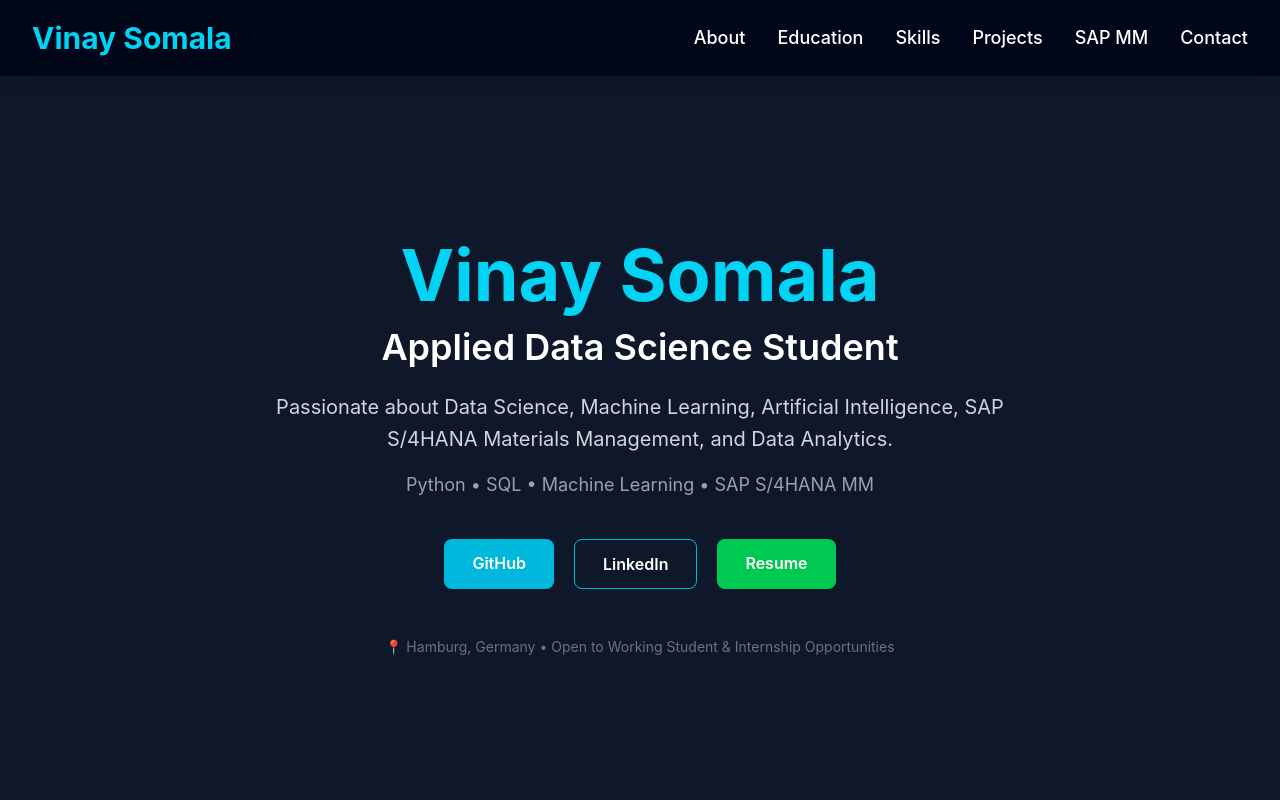
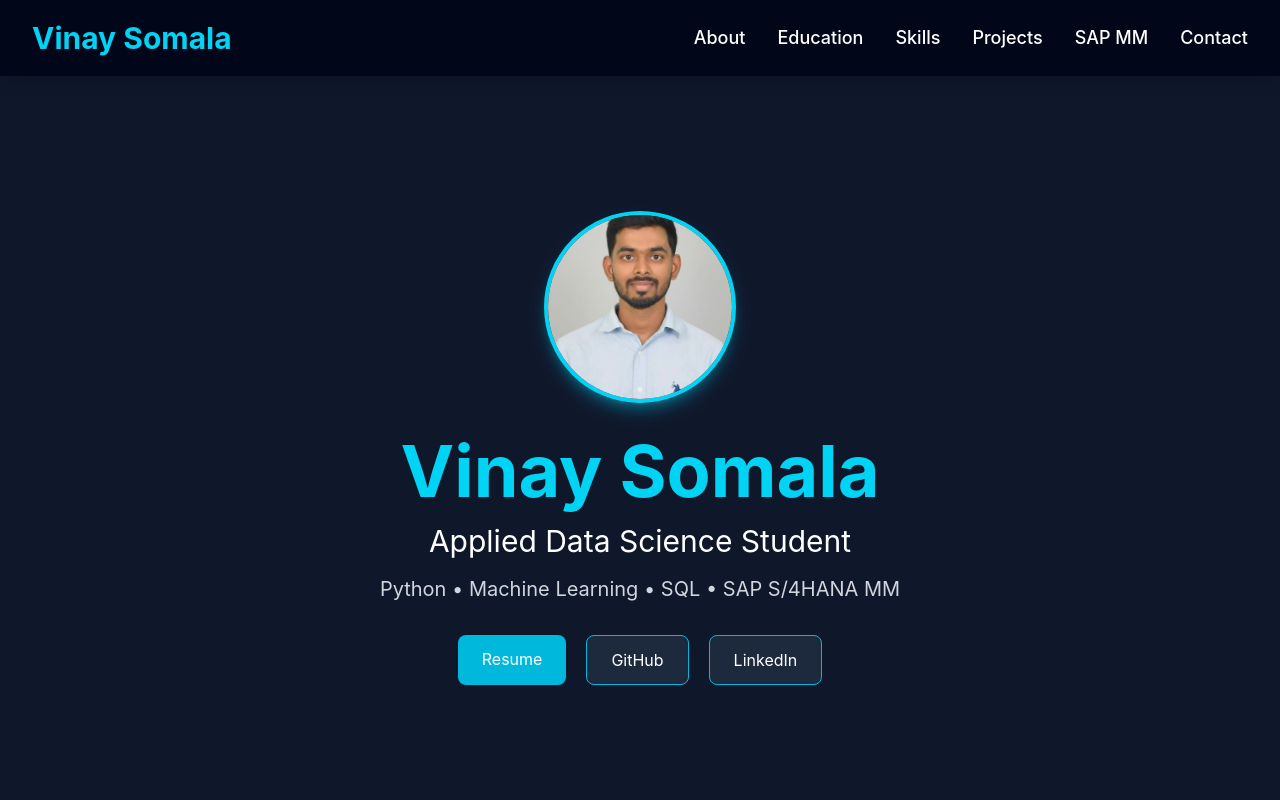
Before and after one commit to somalavinay879-18/vinay-somala-portfolio, a React app: page / in a window 1280 px wide. Shown: the top 800 px of the page. Built offline with nearby package versions, Linux system fonts and the light colour scheme; the HTML template or start-up script is replaced by a standard one.

Commit message:
Updated portfolio with photo, SAP section and footer

```diff
--- a/src/App.jsx
+++ b/src/App.jsx
@@ -2,9 +2,9 @@ import Navbar from "./components/Navbar";
 import Hero from "./components/Hero";
 import About from "./components/About";
 import Education from "./components/Education";
+import SAP from "./components/SAP";
 import Skills from "./components/Skills";
 import Projects from "./components/Projects";
-import SAP from "./components/SAP";
 import Contact from "./components/Contact";
 import Footer from "./components/Footer";
 
@@ -12,17 +12,13 @@ function App() {
   return (
     <>
       <Navbar />
-
-      <main>
       <Hero />
       <About />
       <Education />
+      <SAP />
       <Skills />
       <Projects />
-        <SAP />
       <Contact />
-      </main>
-
       <Footer />
     </>
   );
--- a/src/components/Contact.jsx
+++ b/src/components/Contact.jsx
@@ -2,60 +2,67 @@ export default function Contact() {
     return (
         <section
             id="contact"
-            className="bg-slate-800 text-white py-20 px-8"
+            className="py-24 bg-slate-900 text-white"
         >
-            <div className="max-w-5xl mx-auto text-center">
+            <div className="max-w-5xl mx-auto px-6 text-center">
 
                 <h2 className="text-5xl font-bold text-cyan-400 mb-6">
-                    Contact
+                    Contact Me
                 </h2>
 
-                <p className="text-xl text-gray-300 mb-12">
-                    I'm currently looking for Working Student and Internship
-                    opportunities in Data Science, Machine Learning, AI,
-                    SAP S/4HANA MM, and Data Analytics.
-                    Feel free to connect with me.
+                <p className="text-gray-300 text-lg mb-12">
+                    I'm currently looking for Working Student roles, Internships,
+                    and opportunities in Data Science, Machine Learning, and SAP MM.
+                    Feel free to reach out!
                 </p>
 
-                <div className="space-y-6 text-xl">
+                <div className="grid md:grid-cols-3 gap-8">
 
-                    <p>
-                        📧 <span className="font-semibold">Email:</span>{" "}
+                    {/* Email */}
+                    <div className="bg-slate-800 rounded-2xl p-6 hover:shadow-lg hover:shadow-cyan-500/20 transition">
+                        <h3 className="text-2xl font-semibold text-cyan-400 mb-3">
+                            Email
+                        </h3>
+
                         <a
                             href="mailto:somalavinay879@gmail.com"
-                            className="text-cyan-400 hover:underline"
+                            className="text-gray-300 hover:text-cyan-400"
                         >
                             somalavinay879@gmail.com
                         </a>
-                    </p>
+                    </div>
 
-                    <p>
-                        💼 <span className="font-semibold">LinkedIn:</span>{" "}
+                    {/* LinkedIn */}
+                    <div className="bg-slate-800 rounded-2xl p-6 hover:shadow-lg hover:shadow-cyan-500/20 transition">
+                        <h3 className="text-2xl font-semibold text-cyan-400 mb-3">
+                            LinkedIn
+                        </h3>
+
                         <a
-                            href="https://www.linkedin.com/in/vinaysomala/"
+                            href="https://linkedin.com/in/vinay-somala"
                             target="_blank"
                             rel="noreferrer"
-                            className="text-cyan-400 hover:underline"
+                            className="text-gray-300 hover:text-cyan-400"
                         >
-                            linkedin.com/in/vinaysomala
+                            linkedin.com/in/vinay-somala
                         </a>
-                    </p>
+                    </div>
 
-                    <p>
-                        🐙 <span className="font-semibold">GitHub:</span>{" "}
+                    {/* GitHub */}
+                    <div className="bg-slate-800 rounded-2xl p-6 hover:shadow-lg hover:shadow-cyan-500/20 transition">
+                        <h3 className="text-2xl font-semibold text-cyan-400 mb-3">
+                            GitHub
+                        </h3>
+
                         <a
                             href="https://github.com/somalavinay879-18"
                             target="_blank"
                             rel="noreferrer"
-                            className="text-cyan-400 hover:underline"
+                            className="text-gray-300 hover:text-cyan-400"
                         >
                             github.com/somalavinay879-18
                         </a>
-                    </p>
-
-                    <p>
-                        📍 <span className="font-semibold">Location:</span> Hamburg, Germany
-                    </p>
+                    </div>
 
                 </div>
 
--- a/src/components/Hero.jsx
+++ b/src/components/Hero.jsx
@@ -2,59 +2,54 @@ export default function Hero() {
     return (
         <section
             id="home"
-            className="min-h-screen flex flex-col justify-center items-center bg-slate-900 text-white pt-24 px-6 text-center"
+            className="min-h-screen flex flex-col justify-center items-center bg-slate-900 text-white pt-24 px-6"
         >
-            <h1 className="text-6xl md:text-7xl font-bold text-cyan-400">
+            {/* Profile Photo */}
+            <img
+                src="/profile.jpg"
+                alt="Vinay Somala"
+                className="w-48 h-48 rounded-full object-cover border-4 border-cyan-400 shadow-lg shadow-cyan-500/40 mb-8"
+            />
+
+            <h1 className="text-6xl md:text-7xl font-bold text-cyan-400 text-center">
                 Vinay Somala
             </h1>
 
-            <h2 className="text-3xl md:text-4xl mt-4 font-semibold">
+            <h2 className="text-3xl mt-4 text-center">
                 Applied Data Science Student
             </h2>
 
-            <p className="mt-6 text-xl text-gray-300 max-w-3xl leading-8">
-                Passionate about Data Science, Machine Learning, Artificial Intelligence,
-                SAP S/4HANA Materials Management, and Data Analytics.
+            <p className="mt-4 text-xl text-gray-300 text-center">
+                Python • Machine Learning • SQL • SAP S/4HANA MM
             </p>
 
-            <p className="mt-4 text-lg text-gray-400">
-                Python • SQL • Machine Learning • SAP S/4HANA MM
-            </p>
-
-            <div className="mt-10 flex flex-wrap justify-center gap-5">
+            <div className="mt-8 flex flex-wrap justify-center gap-5">
+                <a
+                    href="/resume.pdf"
+                    target="_blank"
+                    className="bg-cyan-500 px-6 py-3 rounded-lg hover:bg-cyan-600 transition"
+                >
+                    Resume
+                </a>
 
                 <a
                     href="https://github.com/somalavinay879-18"
                     target="_blank"
                     rel="noreferrer"
-                    className="bg-cyan-500 hover:bg-cyan-600 px-7 py-3 rounded-lg font-semibold transition duration-300"
+                    className="bg-slate-800 border border-cyan-500 px-6 py-3 rounded-lg hover:bg-cyan-500 transition"
                 >
                     GitHub
                 </a>
 
                 <a
-                    href="https://www.linkedin.com/in/vinaysomala/"
+                    href="https://www.linkedin.com/in/vinay-somala"
                     target="_blank"
                     rel="noreferrer"
-                    className="border border-cyan-500 hover:bg-cyan-500 px-7 py-3 rounded-lg font-semibold transition duration-300"
+                    className="bg-slate-800 border border-cyan-500 px-6 py-3 rounded-lg hover:bg-cyan-500 transition"
                 >
                     LinkedIn
                 </a>
-
-                <a
-                    href="/resume.pdf"
-                    target="_blank"
-                    rel="noreferrer"
-                    className="bg-green-500 hover:bg-green-600 px-7 py-3 rounded-lg font-semibold transition duration-300"
-                >
-                    Resume
-                </a>
-
             </div>
-
-            <p className="mt-12 text-gray-500 text-sm">
-                📍 Hamburg, Germany • Open to Working Student & Internship Opportunities
-            </p>
         </section>
     );
 }
--- a/src/components/Skills.jsx
+++ b/src/components/Skills.jsx
@@ -1,37 +1,26 @@
 export default function Skills() {
-    const skillCategories = [
+    const categories = [
         {
             title: "Programming",
-            skills: ["Python", "SQL", "JavaScript", "HTML", "CSS"],
+            skills: ["Python", "Java", "SQL", "JavaScript"],
         },
         {
-            title: "Data Science & AI",
+            title: "Data Science",
             skills: [
                 "Machine Learning",
-                "Deep Learning",
-                "Data Analysis",
                 "Pandas",
                 "NumPy",
                 "Scikit-learn",
+                "Matplotlib",
             ],
         },
         {
-            title: "Databases",
+            title: "Database",
             skills: [
                 "MySQL",
                 "PostgreSQL",
                 "DuckDB",
-                "Database Management Systems",
-            ],
-        },
-        {
-            title: "SAP & Supply Chain",
-            skills: [
-                "SAP S/4HANA MM",
-                "Demand Forecasting",
-                "Inventory Management",
-                "Logistics",
-                "Transportation",
+                "MongoDB",
             ],
         },
         {
@@ -44,33 +33,40 @@ export default function Skills() {
                 "Streamlit",
             ],
         },
+        {
+            title: "SAP & Supply Chain",
+            skills: [
+                "SAP S/4HANA MM",
+                "Demand Forecasting",
+                "Logistics",
+                "Transportation",
+                "Inventory Management",
+            ],
+        },
     ];
 
     return (
-        <section
-            id="skills"
-            className="bg-slate-900 text-white py-20 px-8"
-        >
-            <div className="max-w-6xl mx-auto">
+        <section id="skills" className="py-24 bg-slate-900 text-white">
+            <div className="max-w-6xl mx-auto px-6">
                 <h2 className="text-5xl font-bold text-cyan-400 mb-12">
                     Skills
                 </h2>
 
                 <div className="grid md:grid-cols-2 gap-8">
-                    {skillCategories.map((category, index) => (
+                    {categories.map((category) => (
                         <div
-                            key={index}
-                            className="bg-slate-800 rounded-2xl p-8 shadow-lg hover:shadow-cyan-500/20 transition duration-300"
+                            key={category.title}
+                            className="bg-slate-800 rounded-2xl p-6 hover:shadow-cyan-500/20 hover:shadow-lg transition"
                         >
-                            <h3 className="text-2xl font-bold text-cyan-300 mb-6">
+                            <h3 className="text-2xl font-semibold text-cyan-400 mb-5">
                                 {category.title}
                             </h3>
 
                             <div className="flex flex-wrap gap-3">
-                                {category.skills.map((skill, i) => (
+                                {category.skills.map((skill) => (
                                     <span
-                                        key={i}
-                                        className="bg-cyan-900/60 text-white px-4 py-2 rounded-full"
+                                        key={skill}
+                                        className="bg-cyan-600/30 text-cyan-200 px-4 py-2 rounded-full"
                                     >
                                         {skill}
                                     </span>
```
Also changed, not shown: public/profile.jpg (added). Lines whose indentation alone changed are shown as unchanged.
